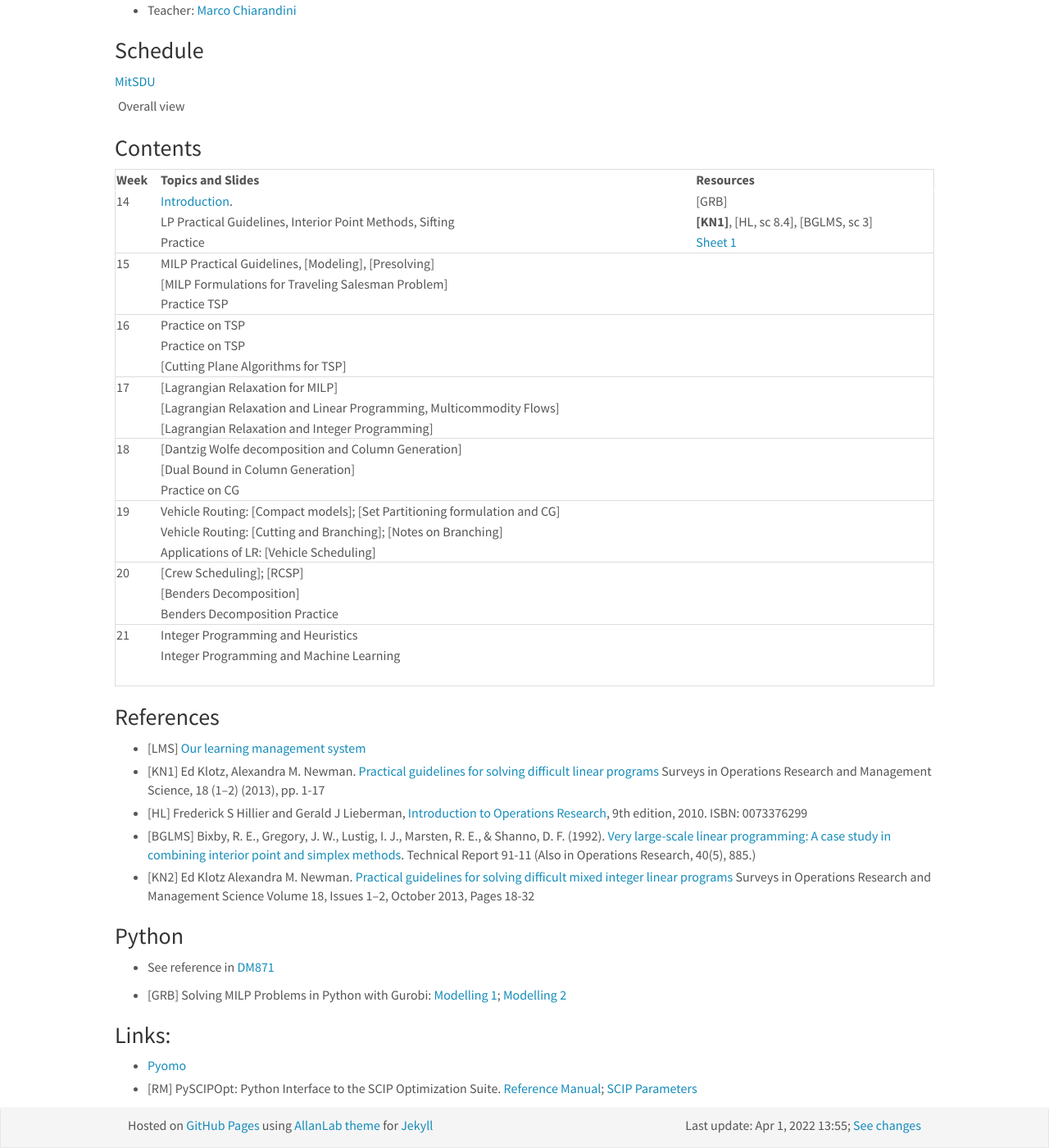
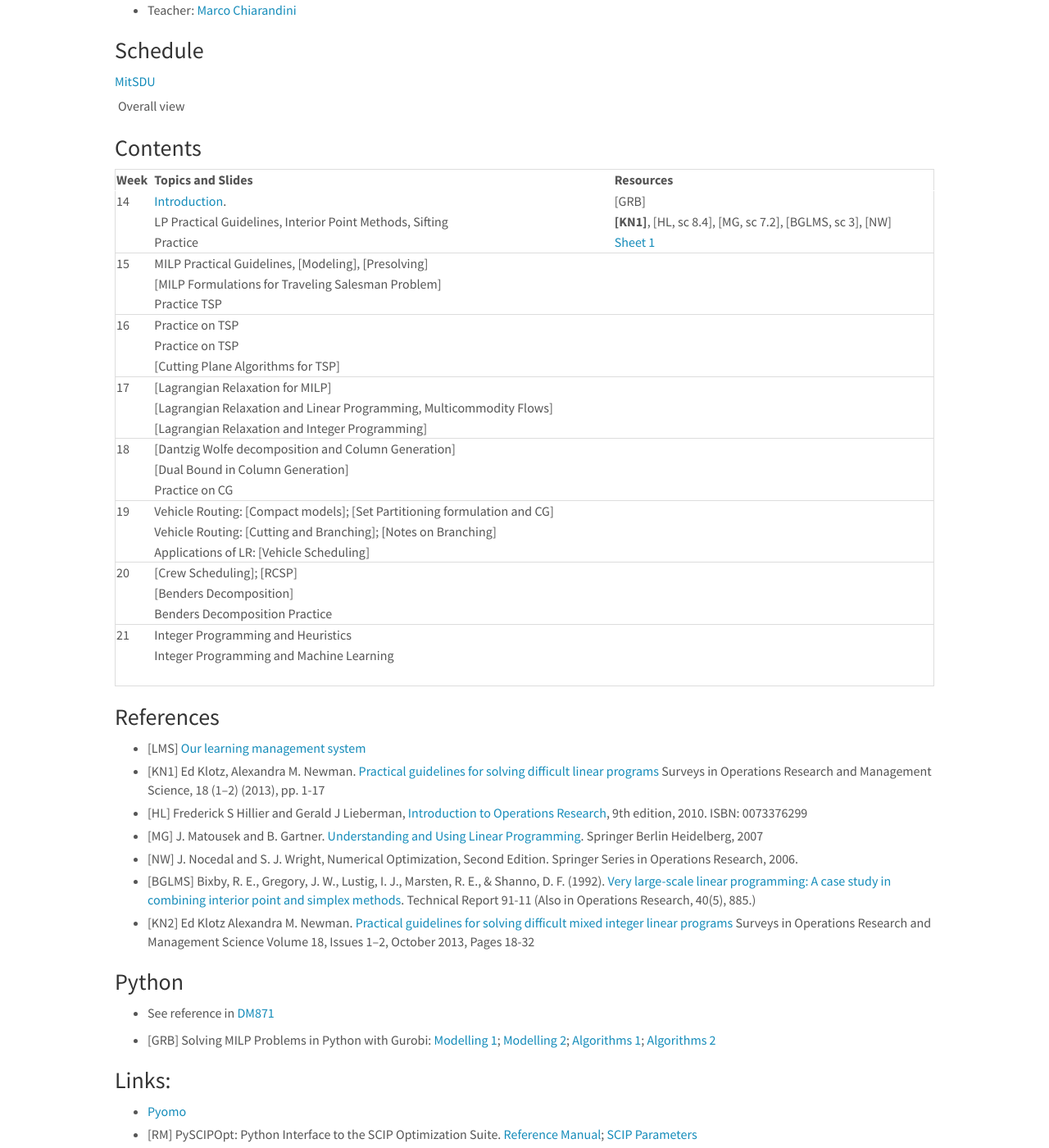
Before and after one commit to DM872/dm872.github.io, a Jekyll site: the page built from index.md, in a window 1280 px wide and 1400 px high, scrolled down 346 px. Shown: the whole window at 82% size. Built offline with Jekyll 4.4.1, drawn with Linux system fonts in a browser that asks for light colours; nearby versions of some CDN libraries; comment, search, counter and statistics services are not loaded.

Commit message:
added references

```diff
--- a/index.md
+++ b/index.md
@@ -52,40 +52,40 @@ w3.includeHTML();
 
 
 
-| Week | Topics and Slides                                                                | Resources                              |
-|------+----------------------------------------------------------------------------------+----------------------------------------|
-|   14 | [Introduction][51].                                                                    | [GRB]                                  |
-|      | LP Practical Guidelines, Interior Point Methods, Sifting                         | **[KN1]**, [HL, sc 8.4], [BGLMS, sc 3] |
-|      | Practice                                                                         | [Sheet 1][11]            |
-|------+----------------------------------------------------------------------------------+----------------------------------------|
-|   15 | MILP Practical Guidelines, [Modeling], [Presolving]                              |                                        |
-|      | [MILP Formulations for Traveling Salesman Problem]                               |                                        |
-|      | Practice TSP                                                                     |                                        |
-|------+----------------------------------------------------------------------------------+----------------------------------------|
-|   16 | Practice on TSP                                                                  |                                        |
-|      | Practice on TSP                                                                  |                                        |
-|      | [Cutting Plane Algorithms for TSP]                                               |                                        |
-|------+----------------------------------------------------------------------------------+----------------------------------------|
-|   17 | [Lagrangian Relaxation for MILP]                                                 |                                        |
-|      | [Lagrangian Relaxation and Linear Programming, Multicommodity Flows]             |                                        |
-|      | [Lagrangian Relaxation and Integer Programming]                                  |                                        |
-|------+----------------------------------------------------------------------------------+----------------------------------------|
-|   18 | [Dantzig Wolfe decomposition and Column Generation]                              |                                        |
-|      | [Dual Bound in Column Generation]                                                |                                        |
-|      | Practice on CG                                                                   |                                        |
-|------+----------------------------------------------------------------------------------+----------------------------------------|
-|   19 | Vehicle Routing: [Compact models]; [Set Partitioning formulation and CG]         |                                        |
-|      | Vehicle Routing: [Cutting and Branching]; [Notes on Branching]                   |                                        |
-|      | Applications of LR: [Vehicle Scheduling]                                         |                                        |
-|------+----------------------------------------------------------------------------------+----------------------------------------|
-|   20 | [Crew Scheduling]; [RCSP]                                                        |                                        |
-|      | [Benders Decomposition]                                                          |                                        |
-|      | Benders Decomposition Practice                                                   |                                        |
-|------+----------------------------------------------------------------------------------+----------------------------------------|
-|   21 | Integer Programming and Heuristics                                               |                                        |
-|      | Integer Programming and Machine Learning                                         |                                        |
-|      |                                                                                  |                                        |
-|------+----------------------------------------------------------------------------------+----------------------------------------|
+| Week | Topics and Slides                                                        | Resources                                                  |
+|------+--------------------------------------------------------------------------+------------------------------------------------------------|
+|   14 | [Introduction][51].                                                      | [GRB]                                                      |
+|      | LP Practical Guidelines, Interior Point Methods, Sifting                 | **[KN1]**, [HL, sc 8.4], [MG, sc 7.2], [BGLMS, sc 3], [NW] |
+|      | Practice                                                                 | [Sheet 1][11]                                              |
+|------+--------------------------------------------------------------------------+------------------------------------------------------------|
+|   15 | MILP Practical Guidelines, [Modeling], [Presolving]                      |                                                            |
+|      | [MILP Formulations for Traveling Salesman Problem]                       |                                                            |
+|      | Practice TSP                                                             |                                                            |
+|------+--------------------------------------------------------------------------+------------------------------------------------------------|
+|   16 | Practice on TSP                                                          |                                                            |
+|      | Practice on TSP                                                          |                                                            |
+|      | [Cutting Plane Algorithms for TSP]                                       |                                                            |
+|------+--------------------------------------------------------------------------+------------------------------------------------------------|
+|   17 | [Lagrangian Relaxation for MILP]                                         |                                                            |
+|      | [Lagrangian Relaxation and Linear Programming, Multicommodity Flows]     |                                                            |
+|      | [Lagrangian Relaxation and Integer Programming]                          |                                                            |
+|------+--------------------------------------------------------------------------+------------------------------------------------------------|
+|   18 | [Dantzig Wolfe decomposition and Column Generation]                      |                                                            |
+|      | [Dual Bound in Column Generation]                                        |                                                            |
+|      | Practice on CG                                                           |                                                            |
+|------+--------------------------------------------------------------------------+------------------------------------------------------------|
+|   19 | Vehicle Routing: [Compact models]; [Set Partitioning formulation and CG] |                                                            |
+|      | Vehicle Routing: [Cutting and Branching]; [Notes on Branching]           |                                                            |
+|      | Applications of LR: [Vehicle Scheduling]                                 |                                                            |
+|------+--------------------------------------------------------------------------+------------------------------------------------------------|
+|   20 | [Crew Scheduling]; [RCSP]                                                |                                                            |
+|      | [Benders Decomposition]                                                  |                                                            |
+|      | Benders Decomposition Practice                                           |                                                            |
+|------+--------------------------------------------------------------------------+------------------------------------------------------------|
+|   21 | Integer Programming and Heuristics                                       |                                                            |
+|      | Integer Programming and Machine Learning                                 |                                                            |
+|      |                                                                          |                                                            |
+|------+--------------------------------------------------------------------------+------------------------------------------------------------|
 
 
 <!--
@@ -112,6 +112,12 @@ w3.includeHTML();
   Operations
   Research](http://highered.mcgraw-hill.com/sites/0073376299/information_center_view0/),
   9th edition, 2010. ISBN: 0073376299
+
+- [MG] J. Matousek and
+  B. Gartner. [Understanding and Using Linear Programming](http://dx.doi.org/10.1007/978-3-540-30717-4). Springer
+  Berlin Heidelberg, 2007
+
+- [NW] J. Nocedal and S. J. Wright, Numerical Optimization, Second Edition. Springer Series in Operations Research, 2006.
 
 - [BGLMS] Bixby, R. E., Gregory, J. W., Lustig, I. J., Marsten, R. E.,
   & Shanno, D. F. (1992). [Very large-scale linear programming: A case
@@ -279,8 +285,9 @@ w3.includeHTML();
 -->
 
 
-- [GRB] Solving MILP Problems in Python with Gurobi: [Modelling 1](https://www.gurobi.com/pdfs/user-events/2017-frankfurt/Modeling-1.pdf); [Modelling 2](https://www.gurobi.com/pdfs/user-events/2017-frankfurt/Modeling-2.pdf)
-
+- [GRB] Solving MILP Problems in Python with Gurobi: [Modelling 1](https://www.gurobi.com/pdfs/user-events/2017-frankfurt/Modeling-1.pdf); [Modelling 2](https://www.gurobi.com/pdfs/user-events/2017-frankfurt/Modeling-2.pdf);
+[Algorithms 1](https://assets.gurobi.com/pdfs/user-events/2017-frankfurt/Algorithms-I.pdf);
+[Algorithms 2](https://assets.gurobi.com/pdfs/user-events/2017-frankfurt/Algorithms-II.pdf)
 
 
 
```
